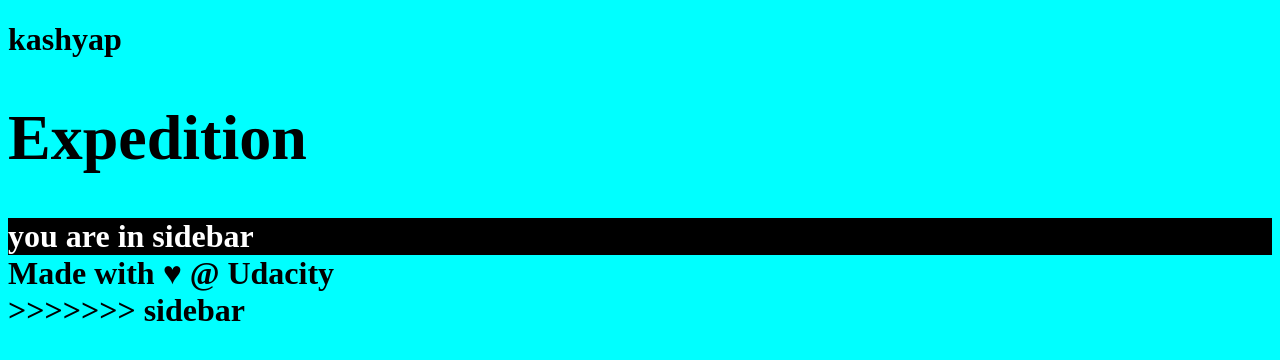
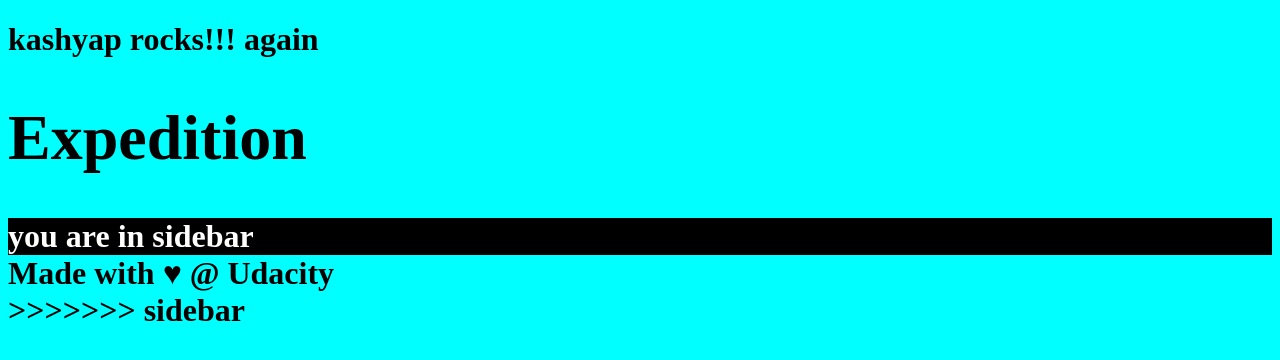
Before and after one commit to kashyap39/practice-git, a plain HTML site: page index.html in a window 1280 px wide. Drawn offline with Linux system fonts and the light colour scheme.

Commit message:
heading change

```diff
--- a/index.html
+++ b/index.html
@@ -9,7 +9,7 @@
 </head>
 <body>
 
-  <h1>kashyap</h>
+  <h1>kashyap rocks!!! again</h>
 
     <header>
         <h1>Expedition</h1>
```
